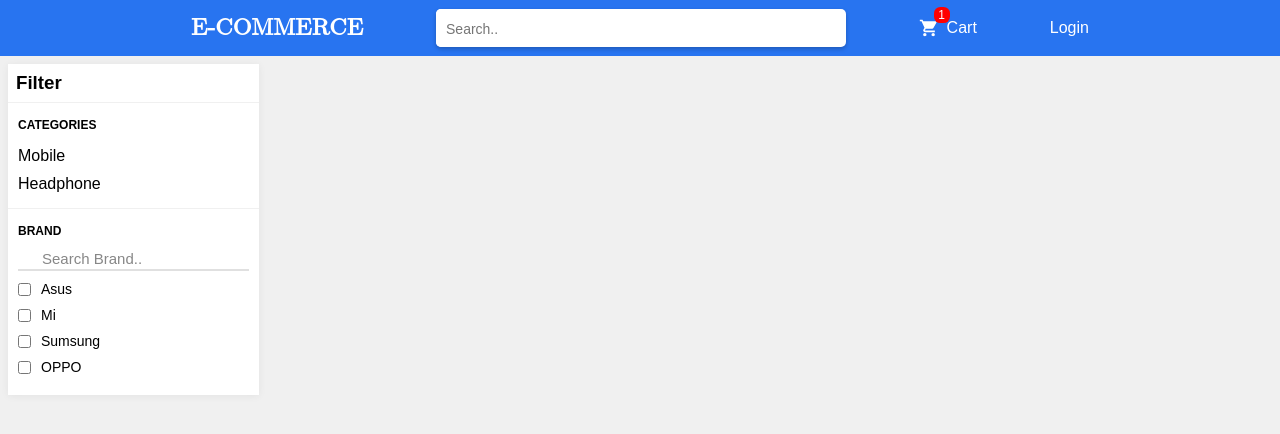
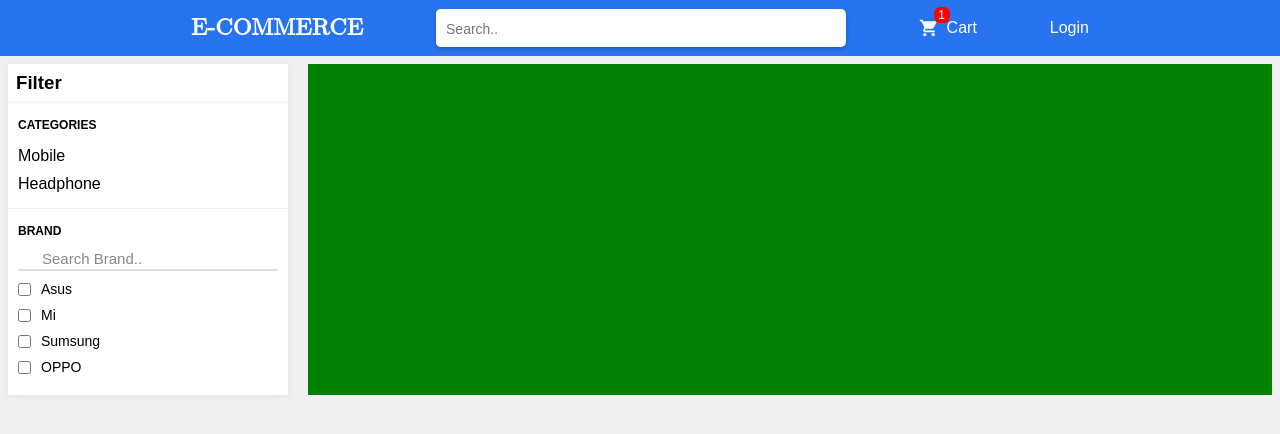
Before and after one commit to Rajeshbera40/ecommerce-filter, a React (Create React App) app: page / in a window 1280 px wide. Shown: the top 434 px of the page. Built offline with nearby package versions, Linux system fonts and the light colour scheme; some icons are missing.

Commit message:
working style.css

```diff
--- a/src/components/navbar/navbar.scss
+++ b/src/components/navbar/navbar.scss
@@ -8,7 +8,7 @@
     color: #fff;
     .nav-wrapper {
         width: 80%;
-    // background-color: red;
+        max-width: 1248px;
         display: flex;
         align-items: center;
         justify-content: space-evenly;
--- a/src/style.scss
+++ b/src/style.scss
@@ -6,25 +6,27 @@
 
 :root {
     --navbar_color: #2874f0;
-  --home_background:#f0f0f0;
+    --home_background: #f0f0f0;
 }
 .home {
     background-color: var(--home_background);
     min-height: 100vh;
+
     .home-wrapper {
         display: flex;
-    // width: 100%;
-    // margin: 10px auto;
+        gap: 10px;
+        margin: 0 auto;
+        // min-width: 978px;
+        max-width: 1680px;
         padding: 8px;
-
-    gap: 10px;
         .left {
-      flex: 1;
-      // background-color: red;
+            flex: 0 0 280px;
+            max-width: 280px;
+            padding: 0px 10px 0px 0px;
         }
         .right {
             flex: 4;
-      // background-color: green;
+            background-color: green;
         }
     }
 }
```
Lines whose indentation alone changed are shown as unchanged.
